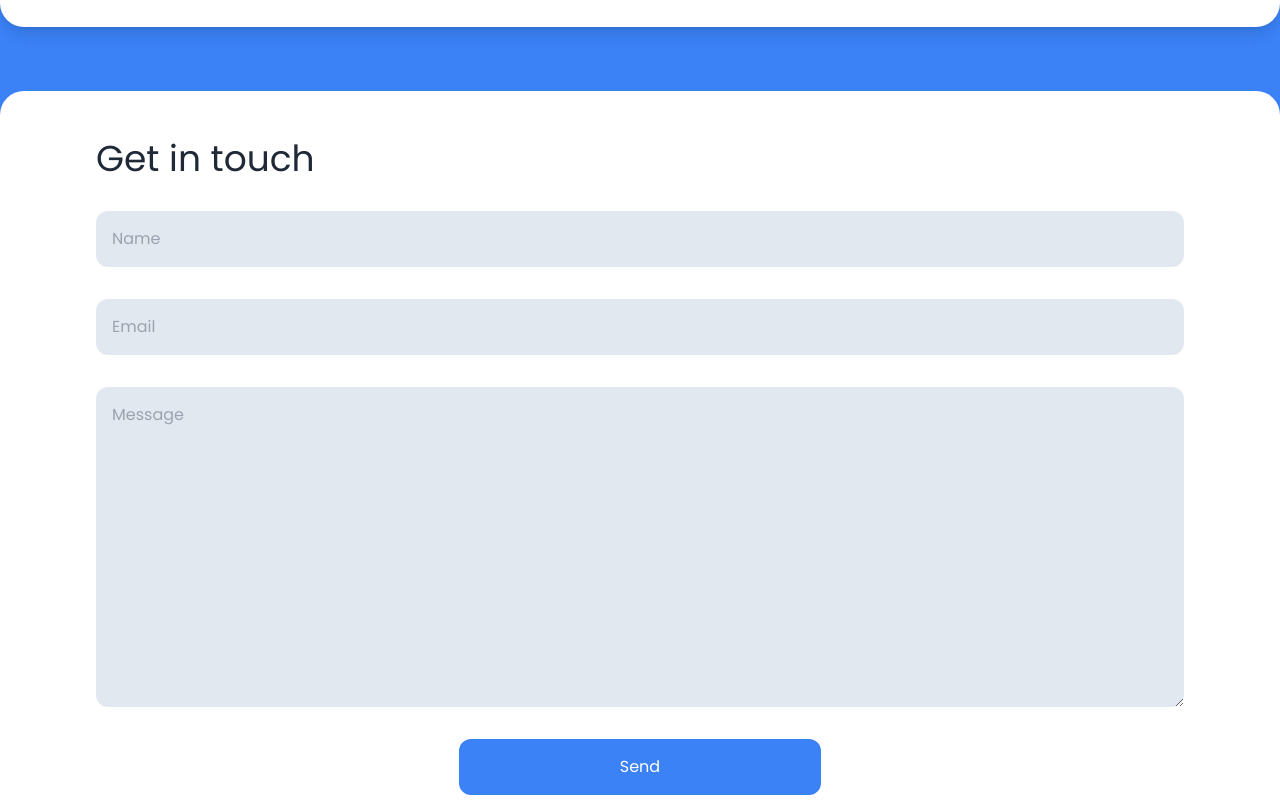
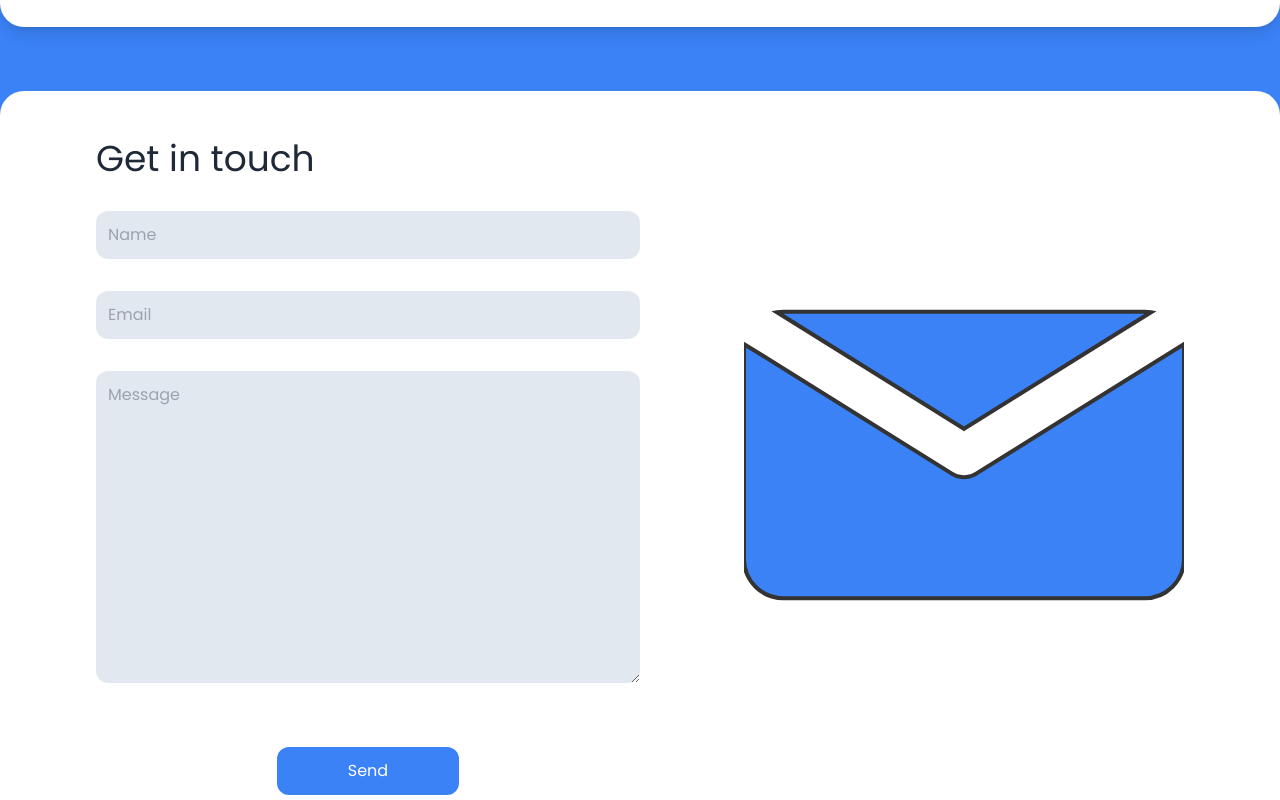
Before and after one commit to igal1290/portfolio-application, a React (Create React App) app: page / in a window 1280 px wide. Shown: the part 2120-2920 px from the top of the page. Built offline with nearby package versions, Linux system fonts and the light colour scheme.

Commit message:
added validation messages & an SVG in contact form.

```diff
--- a/src/App.css
+++ b/src/App.css
@@ -4,3 +4,9 @@ body {
   font-family: 'Poppins', sans-serif;
   background-color: rgb(59 130 246);
 }
+
+/* SVGs */
+.email-logo {
+  fill: rgb(59 130 246);
+  stroke: #333;
+}
--- a/src/components/Contact.jsx
+++ b/src/components/Contact.jsx
@@ -4,12 +4,16 @@ import { useRef, useState } from 'react';
 import Container from './Container';
 // emailjs
 import emailjs from '@emailjs/browser';
+// images
+import { ReactComponent as EmailLogo } from '../images/email.svg';
 
 const Contact = () => {
   // state
   const [userName, setUserName] = useState('');
   const [userEmail, setUserEmail] = useState('');
   const [useMessage, setUserMessage] = useState('');
+  const [isSubmitted, setIsSubmitted] = useState(false);
+  const [errorMessage, setErrorMessage] = useState(false);
 
   // ref
   const form = useRef();
@@ -33,6 +37,8 @@ const Contact = () => {
   const sendEmail = (event) => {
     event.preventDefault();
     if (userName && userEmail && useMessage) {
+      setErrorMessage(false);
+      setIsSubmitted(true);
       emailjs
         .sendForm(
           process.env.REACT_APP_SERVICE_ID,
@@ -50,7 +56,8 @@ const Contact = () => {
           }
         );
     } else {
-      console.log('Input is required to reach out');
+      setIsSubmitted(false);
+      setErrorMessage(true);
     }
     setUserName('');
     setUserEmail('');
@@ -59,16 +66,17 @@ const Contact = () => {
 
   return (
     <Container>
-      <div className="mx-12 mb-7">
+      <div className="mx-12">
         <h1 className="text-4xl text-gray-800 mb-8">Get in touch</h1>
-        <form className="flex flex-col" ref={form}>
+        <div className="flex justify-between items-center">
+          <form className="flex flex-col w-3/6" ref={form}>
             <input
               type="text"
               name="user_name"
               placeholder="Name"
               onChange={handleUsername}
               value={userName}
-            className="bg-slate-200 p-4 rounded-xl"
+              className="bg-slate-200 p-3 rounded-xl"
             />
             <input
               type="email"
@@ -76,14 +84,14 @@ const Contact = () => {
               placeholder="Email"
               onChange={handleEmail}
               value={userEmail}
-            className="bg-slate-200 my-8 p-4 rounded-xl"
+              className="bg-slate-200 my-8 p-3 rounded-xl"
             />
             <textarea
               name="message"
               placeholder="Message"
               onChange={handleMessage}
               value={useMessage}
-            className="bg-slate-200 p-4 rounded-xl"
+              className="bg-slate-200 p-3 rounded-xl"
               rows={12}
               cols={50}
             />
@@ -91,9 +99,20 @@ const Contact = () => {
               type="submit"
               value="Send"
               onClick={sendEmail}
-            className="bg-blue-500 mt-8 p-4 text-white cursor-pointer hover:bg-blue-700 transition-all duration-100 rounded-xl w-2/6 m-auto"
+              className="bg-blue-500 mt-16 p-3 text-white cursor-pointer hover:bg-blue-700 transition-all duration-100 rounded-xl w-2/6 m-auto"
             />
           </form>
+
+          <EmailLogo width={440} height={440} className="email-logo mb-24" />
+        </div>
+        {isSubmitted && (
+          <p className="text-center mt-12 text-green-600">Message received!</p>
+        )}
+        {errorMessage && (
+          <p className="text-center mt-12 text-red-600">
+            Please fill out the form
+          </p>
+        )}
       </div>
     </Container>
   );
--- a/src/components/Navbar.jsx
+++ b/src/components/Navbar.jsx
@@ -32,11 +32,11 @@ const Navbar = () => {
   };
 
   const scrollToResume = () => {
-    Scroll.scrollTo(1290);
+    Scroll.scrollTo(1297);
   };
 
   const scrollToContact = () => {
-    Scroll.scrollTo(2100);
+    Scroll.scrollTo(2107);
   };
 
   return (
--- a/src/pages/HomePage.jsx
+++ b/src/pages/HomePage.jsx
@@ -16,7 +16,7 @@ const HomePage = () => {
   };
 
   const scrollToResume = () => {
-    Scroll.scrollTo(1290);
+    Scroll.scrollTo(1297);
   };
 
   return (
```
Also changed, not shown: src/images/email.svg (added). Lines whose indentation alone changed are shown as unchanged.
